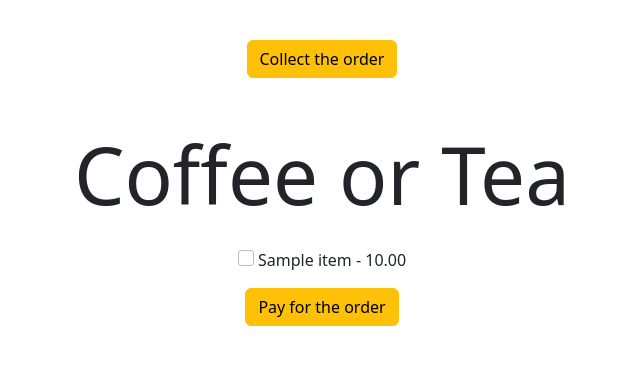
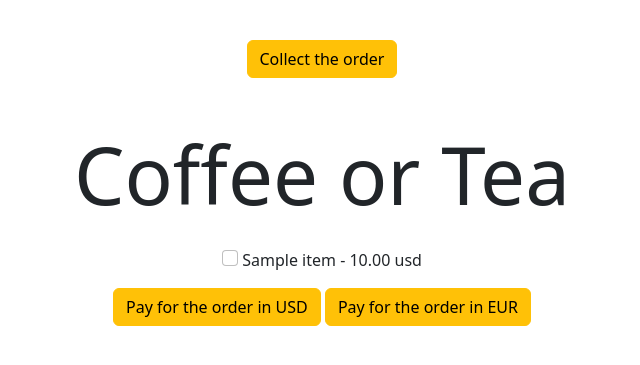
Before and after one commit to Yar417/Negodenko_Stripe_api, a Django app: page /order/ in a window 1280 px wide. Shown: the top 365 px of the page, without its empty margins (318-958 px from the left). Run offline with Django 5.2, Linux system fonts and the light colour scheme; tables that the repository leaves empty hold one stand-in row (values such as "Sample post"); some libraries are stand-ins or nearby versions.

Commit message:
Fifth Commit:
-Add currency for Items Class
-add buttons('Оплата в usd' and 'Оплата в eur') in order.html
-restructured order.js for 2 ways of Pay in StripeSession
-conversion of payment costs into dollars and euros in views.py
-Project in Docker - Works

```diff
--- a/webapp/src/api/admin.py
+++ b/webapp/src/api/admin.py
@@ -3,9 +3,9 @@ from .models import Item, Order, Tax, Discount
 
 
 class ItemAdmin(admin.ModelAdmin):
-    search_fields = ['name', 'description', 'price']
-    list_display = ['name', 'price']
-    list_filter = ['price']
+    search_fields = ['name', 'description', 'price', 'currency']
+    list_display = ['name', 'price', 'currency']
+    list_filter = ['price', 'currency']
 
 
 admin.site.register(Item, ItemAdmin)
--- a/webapp/src/api/models.py
+++ b/webapp/src/api/models.py
@@ -9,9 +9,15 @@ class Item(models.Model):
     name = models.CharField('Название', max_length=250, null=False, blank=True)
     description = models.TextField('Описание', max_length=400, null=False, blank=True)
     price = models.DecimalField('Цена', max_digits=10, decimal_places=2)
+    CURRENCY_CHOICES = [
+        ('usd', 'USD'),
+        ('eur', 'EUR'),
+        # добавьте больше валют при необходимости
+    ]
+    currency = models.CharField("Валюта", choices=CURRENCY_CHOICES, max_length=3, default='usd')
 
     def __str__(self):
-        return f'Товар #{self.pk}: {self.name}. Цена: {self.price}'
+        return f'Товар #{self.pk}: {self.name}. Цена: {self.price} {self.currency}'
 
     class Meta:
         verbose_name = 'Товар'
--- a/webapp/src/api/views.py
+++ b/webapp/src/api/views.py
@@ -121,7 +121,7 @@ def create_checkout_session(request, id):
                 mode='payment',
                 line_items=[{
                     'price_data': {
-                        'currency': 'usd',
+                        'currency': item.currency,
                         'product_data': {
                             'name': item.name,
                             'description': item.description,
@@ -183,9 +183,14 @@ def create_order_checkout_session(request):
         line_items = []
 
         for item in order.items.all():
+            if item.currency == 'eur' and data['currency'] == 'usd':
+                item.price = item.price * Decimal(1.1)
+            elif item.currency == 'usd' and data['currency'] == 'eur':
+                item.price = item.price * Decimal(0.91)
+
             line_items.append({
                 'price_data': {
-                    'currency': 'usd',
+                    'currency': data['currency'],  # Use the currency passed from the frontend
                     'product_data': {
                         'name': item.name,
                         'description': item.description,
--- a/webapp/src/static/js/order.js
+++ b/webapp/src/static/js/order.js
@@ -1,10 +1,19 @@
+
 fetch("/config/")
 .then((result) => { return result.json(); })
 .then((data) => {
   // Initialize Stripe
   const stripe = window.Stripe(data.publicKey);
 
-      document.querySelector("#submitBtn").addEventListener("click", () => {
+  document.querySelector("#submitBtnUSD").addEventListener("click", () => {
+    startCheckout('usd');
+  });
+
+  document.querySelector("#submitBtnEUR").addEventListener("click", () => {
+    startCheckout('eur');
+  });
+
+  function startCheckout(currency) {
     let selectedItems = [];
     let checkboxes = document.querySelectorAll('input[type=checkbox]:checked');
     for (let i = 0; i < checkboxes.length; i++) {
@@ -19,6 +28,7 @@ fetch("/config/")
         },
         body: JSON.stringify({
             "items": selectedItems,
+            "currency": currency,
         }),
     })
     .then((result) => { return result.json(); })
@@ -30,5 +40,5 @@ fetch("/config/")
     .then((res) => {
       console.log(res);
     });
+  }
 });
-    });
--- a/webapp/src/templates/api/order.html
+++ b/webapp/src/templates/api/order.html
@@ -1,16 +1,17 @@
 {% extends 'api/home.html' %}
 {% load static %}
+
 {% block content %}
 
 <form class="container-sm" id="order-form">
     {% for item in items %}
     <div >
         <input class="form-check-input" type="checkbox" id="item{{ item.id }}" name="item{{ item.id }}">
-        <label class="form-check-label" for="item{{ item.id }}">{{ item.name }} - {{ item.price }}</label>
+        <label class="form-check-label" for="item{{ item.id }}">{{ item.name }} - {{ item.price }} {{ item.currency }}</label>
     </div>
     {% endfor %}
-    <button class="btn btn-warning mt-3" type="button" id="submitBtn">Pay for the order</button>
-
+    <button class="btn btn-warning mt-3" type="button" id="submitBtnUSD">Pay for the order in USD</button>
+    <button class="btn btn-warning mt-3" type="button" id="submitBtnEUR">Pay for the order in EUR</button>
 </form>
 
 <script src="https://js.stripe.com/v3/"></script>
```
Also changed, not shown: webapp/src/api/migrations/0007_item_currency.py (added). Lines whose indentation alone changed are shown as unchanged.
